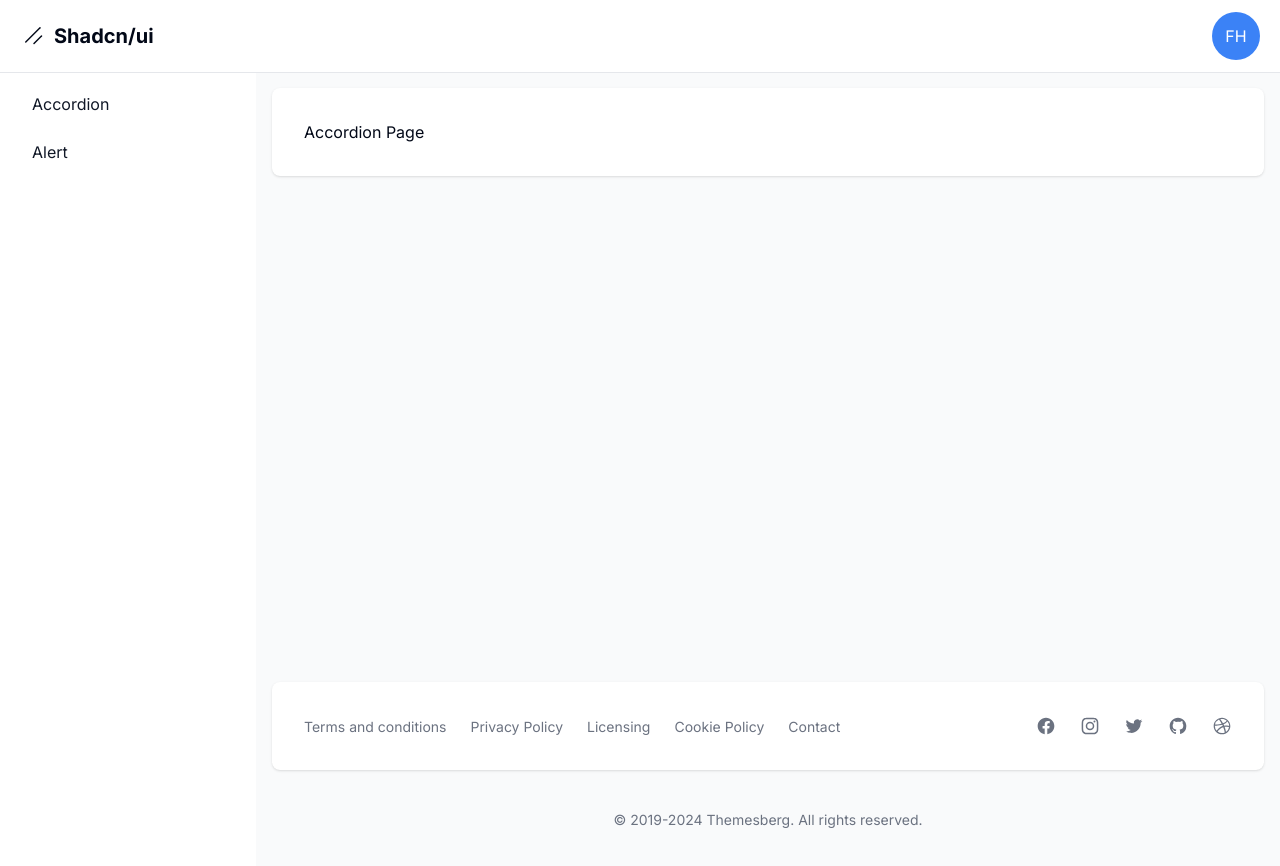
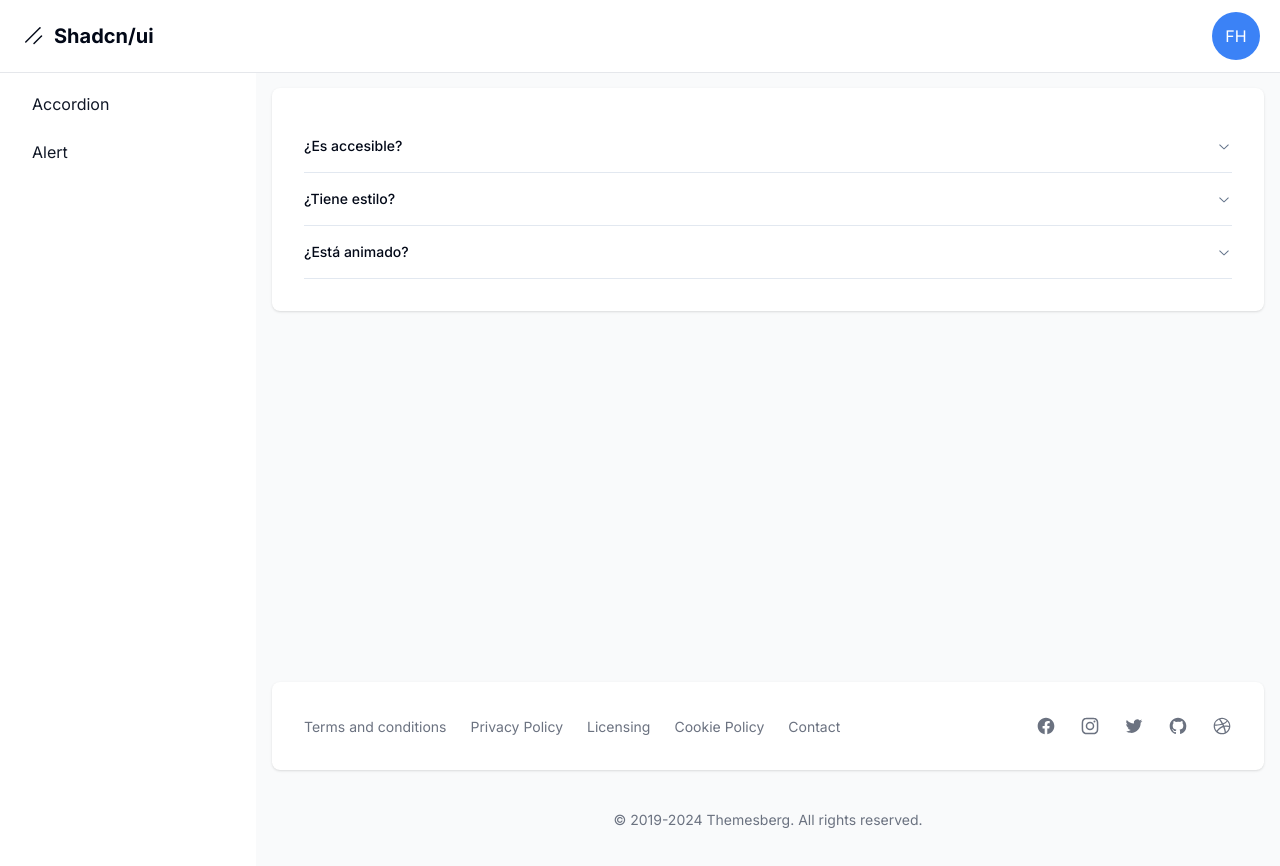
Before and after one commit to Jerick97/Shadcn-dashboard, a Next.js app: page /dashboard/accordion in a window 1280 px wide. Shown: the top 866 px of the page. Built offline with nearby package versions, Linux system fonts and the light colour scheme.

Commit message:
feat: Se añade page accordion

```diff
--- a/app/dashboard/accordion/page.tsx
+++ b/app/dashboard/accordion/page.tsx
@@ -1,7 +1,39 @@
+import {
+  Accordion,
+  AccordionContent,
+  AccordionItem,
+  AccordionTrigger,
+} from "@/components/ui/accordion";
+
 export default function Page() {
+  const items = [
+    {
+      id: "item-1",
+      question: "¿Es accesible?",
+      answer: "Sí. Se adhiere al patrón de diseño WAI-ARIA.",
+    },
+    {
+      id: "item-2",
+      question: "¿Tiene estilo?",
+      answer:
+        "Sí. Viene con estilos predeterminados que coinciden con los demás componentes estético.",
+    },
+    {
+      id: "item-3",
+      question: "¿Está animado?",
+      answer:
+        "Sí. Está animado de forma predeterminada, pero puedes desactivarlo si lo prefieres.",
+    },
+  ];
+
   return (
-    <div>
-      <h1>Accordion Page</h1>
-    </div>
+    <Accordion type="single" collapsible className="w-full">
+      {items.map((item) => (
+        <AccordionItem value={item.id} key={item.id}>
+          <AccordionTrigger>{item.question}</AccordionTrigger>
+          <AccordionContent>{item.answer}</AccordionContent>
+        </AccordionItem>
+      ))}
+    </Accordion>
   );
 }
--- a/app/layout.tsx
+++ b/app/layout.tsx
@@ -25,6 +25,7 @@
           "min-h-screen bg-background font-sans antialiased",
           fontSans.variable
         )}
+        suppressHydrationWarning={true}
       >
         {children}
       </body>
--- /dev/null
+++ b/components/ui/accordion.tsx
@@ -0,0 +1,57 @@
+"use client"
+
+import * as React from "react"
+import * as AccordionPrimitive from "@radix-ui/react-accordion"
+import { ChevronDownIcon } from "@radix-ui/react-icons"
+
+import { cn } from "@/lib/utils"
+
+const Accordion = AccordionPrimitive.Root
+
+const AccordionItem = React.forwardRef<
+  React.ElementRef<typeof AccordionPrimitive.Item>,
+  React.ComponentPropsWithoutRef<typeof AccordionPrimitive.Item>
+>(({ className, ...props }, ref) => (
+  <AccordionPrimitive.Item
+    ref={ref}
+    className={cn("border-b", className)}
+    {...props}
+  />
+))
+AccordionItem.displayName = "AccordionItem"
+
+const AccordionTrigger = React.forwardRef<
+  React.ElementRef<typeof AccordionPrimitive.Trigger>,
+  React.ComponentPropsWithoutRef<typeof AccordionPrimitive.Trigger>
+>(({ className, children, ...props }, ref) => (
+  <AccordionPrimitive.Header className="flex">
+    <AccordionPrimitive.Trigger
+      ref={ref}
+      className={cn(
+        "flex flex-1 items-center justify-between py-4 text-sm font-medium transition-all hover:underline [&[data-state=open]>svg]:rotate-180",
+        className
+      )}
+      {...props}
+    >
+      {children}
+      <ChevronDownIcon className="h-4 w-4 shrink-0 text-muted-foreground transition-transform duration-200" />
+    </AccordionPrimitive.Trigger>
+  </AccordionPrimitive.Header>
+))
+AccordionTrigger.displayName = AccordionPrimitive.Trigger.displayName
+
+const AccordionContent = React.forwardRef<
+  React.ElementRef<typeof AccordionPrimitive.Content>,
+  React.ComponentPropsWithoutRef<typeof AccordionPrimitive.Content>
+>(({ className, children, ...props }, ref) => (
+  <AccordionPrimitive.Content
+    ref={ref}
+    className="overflow-hidden text-sm data-[state=closed]:animate-accordion-up data-[state=open]:animate-accordion-down"
+    {...props}
+  >
+    <div className={cn("pb-4 pt-0", className)}>{children}</div>
+  </AccordionPrimitive.Content>
+))
+AccordionContent.displayName = AccordionPrimitive.Content.displayName
+
+export { Accordion, AccordionItem, AccordionTrigger, AccordionContent }
--- a/package.json
+++ b/package.json
@@ -9,6 +9,7 @@
     "lint": "next lint"
   },
   "dependencies": {
+    "@radix-ui/react-accordion": "^1.1.2",
     "@radix-ui/react-icons": "^1.3.0",
     "class-variance-authority": "^0.7.0",
     "clsx": "^2.1.1",
```
Also changed, not shown: 1 other file (tests, documents, lock files or other folders).
